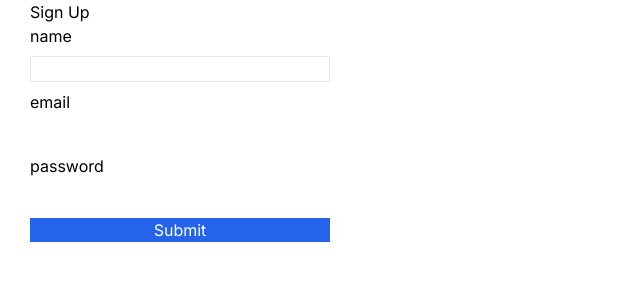
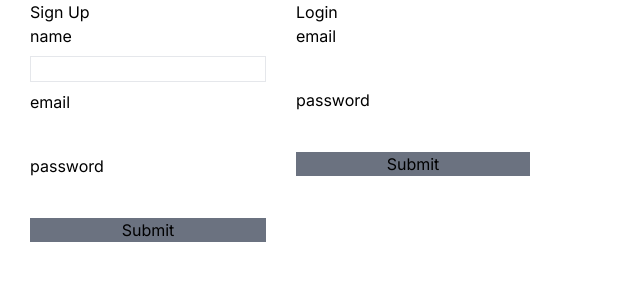
Before and after one commit to naveenkumarr-onyx/react-next_projects, a Next.js app: page /jwt in a window 1280 px wide. Shown: the top 300 px of the page, without its empty margins (0-640 px from the left). Built offline with nearby package versions, Linux system fonts and the light colour scheme; no server answers.

Commit message:
reupdated/pages

```diff
--- a/app/jwt/Jwt.tsx
+++ b/app/jwt/Jwt.tsx
@@ -1,77 +1,15 @@
 "use client";
 import axios from "axios";
 import React, { useEffect, useState } from "react";
+import { toast } from "react-toastify";
+import SignUp from "./SignUp";
+import Login from "./Login";
 
 const Jwt = () => {
-  const [formData, setFormData] = useState({
-    name: "",
-    email: "",
-    password: "",
-  });
-
-  const handleInputChange = (e: any) => {
-    const { name, value } = e.target;
-    setFormData({
-      ...formData,
-      [name]: value,
-    });
-  };
-
-  const handleSubmit = async (e: any) => {
-    e.preventDefault();
-    try {
-      const response = await axios.post(
-        "http://localhost:5000/user/signup",
-        formData
-      );
-      if (response.status === 201) {
-        alert("User created successfully");
-      }
-    } catch (error: any) {
-      if (error.response && error.response.status === 400) {
-        alert("User already exists");
-      } else {
-        console.error("Error in API call", error.message);
-      }
-    }
-  };
-
   return (
-    <div className=" ml-[30px]">
-      <h1>Sign Up</h1>
-      <form
-        action=""
-        className=" flex flex-col max-w-[300px] gap-2"
-        onSubmit={handleSubmit}>
-        <label htmlFor="name">name</label>
-        <input
-          type="text"
-          id="name"
-          name="name"
-          className=" border-[1px]"
-          value={formData.name}
-          onChange={handleInputChange}
-        />
-        <label htmlFor="email">email</label>
-        <input
-          type="email"
-          name="email"
-          id="email"
-          value={formData.email}
-          onChange={handleInputChange}
-        />
-        <label htmlFor="password">password</label>
-        <input
-          type="password"
-          name="password"
-          id="password"
-          value={formData.password}
-          onChange={handleInputChange}
-        />
-        <button type="submit" className=" bg-blue-600 text-white">
-          Submit
-        </button>
-      </form>
+    <div className=" flex ">
+      <SignUp />
+      <Login />
     </div>
   );
 };
--- a/app/jwt/page.tsx
+++ b/app/jwt/page.tsx
@@ -1,10 +1,13 @@
 import React from "react";
 import Jwt from "./Jwt";
+import { ToastContainer } from "react-toastify";
+import Login from "../components/firebaseComponent/Login";
 
 const Page = () => {
   return (
     <div>
       <Jwt />
+      <ToastContainer /> {/* Include this to display notifications */}
     </div>
   );
 };
--- a/app/login/page.tsx
+++ b/app/login/page.tsx
@@ -1,12 +1,7 @@
 import React from "react";
-import Login from "../components/firebaseComponent/Login";
 
 const Page = () => {
-  return (
-    <div>
-      <Login />
-    </div>
-  );
+  return <div></div>;
 };
 
 export default Page;
```
